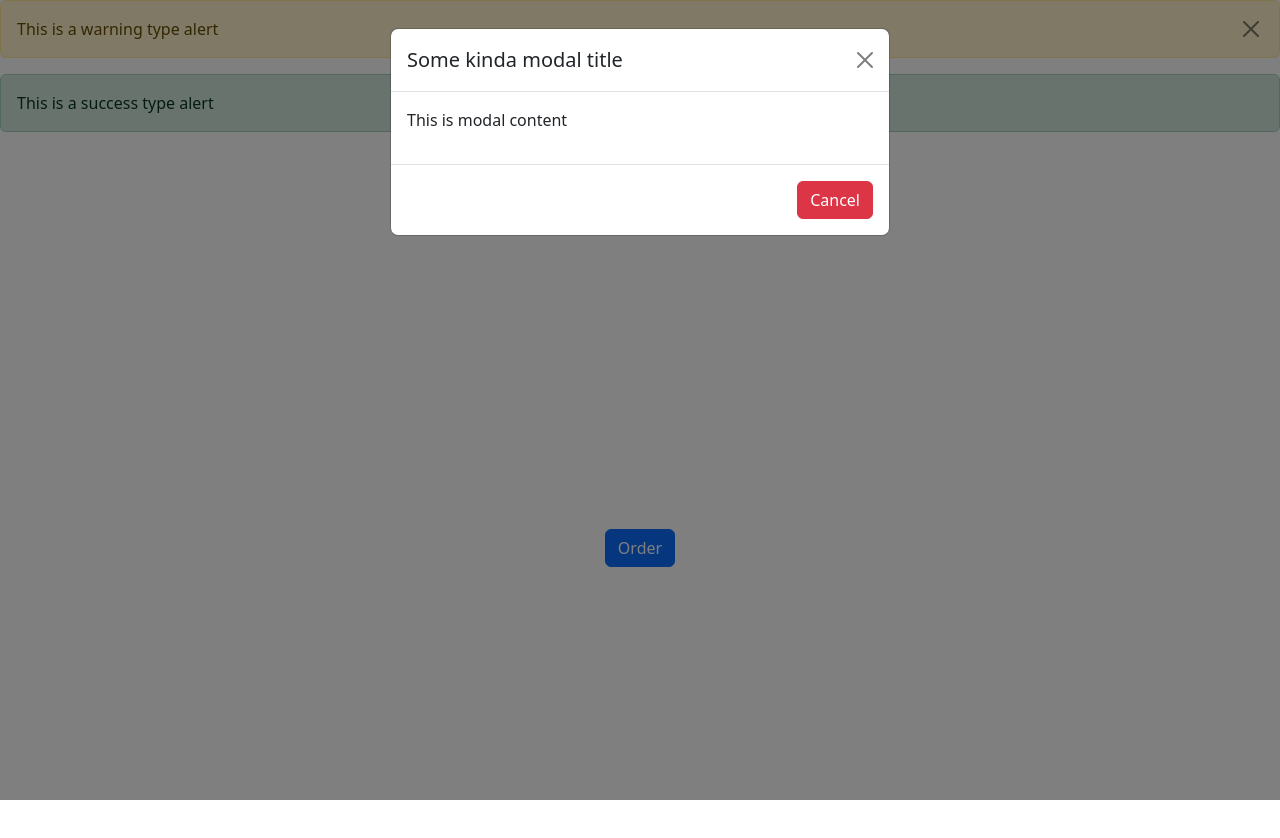
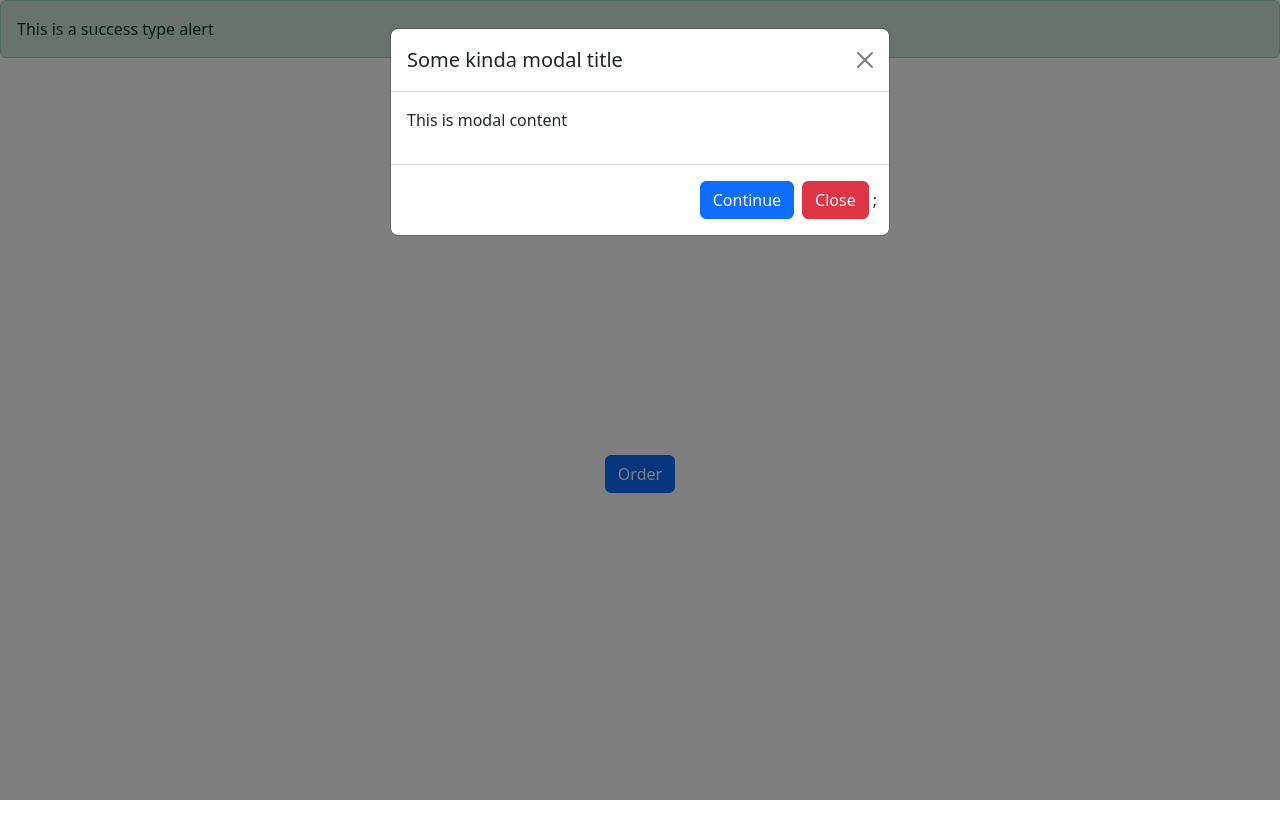
Before and after one commit to Sultanov1/hm58, a React (Vite) app: page / in a window 1280 px wide. Both pictures are taken after a click on the button "Order". Shown: the top 838 px of the page. Built offline with nearby package versions, Linux system fonts and the light colour scheme.

Commit message:
Выполнил дополнильенгое задание первого уровня.

```diff
--- a/src/App.tsx
+++ b/src/App.tsx
@@ -4,7 +4,13 @@ import {useState} from 'react';
 
 const App = () => {
   const [showModal, setShowModal] = useState(false);
-  const [showAlert, setShowAlert] = useState(true);
+  const [showAlert, setShowAlert] = useState(false);
+
+
+  const modalButtons = [
+    {type: 'primary', label: 'Continue', onClick: () => setShowAlert(true)},
+    {type: 'danger', label: 'Close', onClick: () => setShowModal(false)}
+  ]
 
   return (
     <>
@@ -16,12 +22,9 @@ const App = () => {
       <Alert type="success">
         This is a success type alert
       </Alert>
-      <Modal show={showModal} title="Some kinda modal title" onClose={() => setShowModal(false)}>
+      <Modal show={showModal} title="Some kinda modal title" onClose={() => setShowModal(false)} buttons={modalButtons}>
         <div className="modal-body">
           <p>This is modal content</p>
-        </div>
-        <div className="modal-footer">
-          <button className="btn btn-danger" onClick={() => setShowModal(false)}>Cancel</button>
         </div>
       </Modal>
       <div className="d-flex justify-content-center align-items-center" style={{ height: '100vh' }}>
--- a/src/components/Modal/Modal.tsx
+++ b/src/components/Modal/Modal.tsx
@@ -1,12 +1,14 @@
 import React from 'react';
+import {Buttons} from '../../types';
 
 interface Props extends React.PropsWithChildren {
   show: boolean;
   title: string;
   onClose: React.MouseEventHandler;
+  buttons: Buttons[];
 }
 
-const Modal: React.FC<Props> = ({show, title, onClose, children}) => {
+const Modal: React.FC<Props> = ({show, title, onClose, children, buttons}) => {
   return (
     <div>
       <div className="modal-backdrop show" style={{display: show ? 'block' : 'none'}}/>
@@ -23,6 +25,13 @@ const Modal: React.FC<Props> = ({show, title, onClose, children}) => {
               </button>
             </div>
             {children}
+            <div className='modal-footer'>
+              {buttons.map((button, index) => (
+                <button key={index} className={`btn btn-${button.type}`} onClick={button.onClick}>
+                  {button.label}
+                </button>
+              ))};
+            </div>
           </div>
         </div>
       </div>
--- /dev/null
+++ b/src/types.ts
@@ -0,0 +1,5 @@
+export interface Buttons {
+  type: string;
+  label: string;
+  onClick?: () => void;
+}
```
